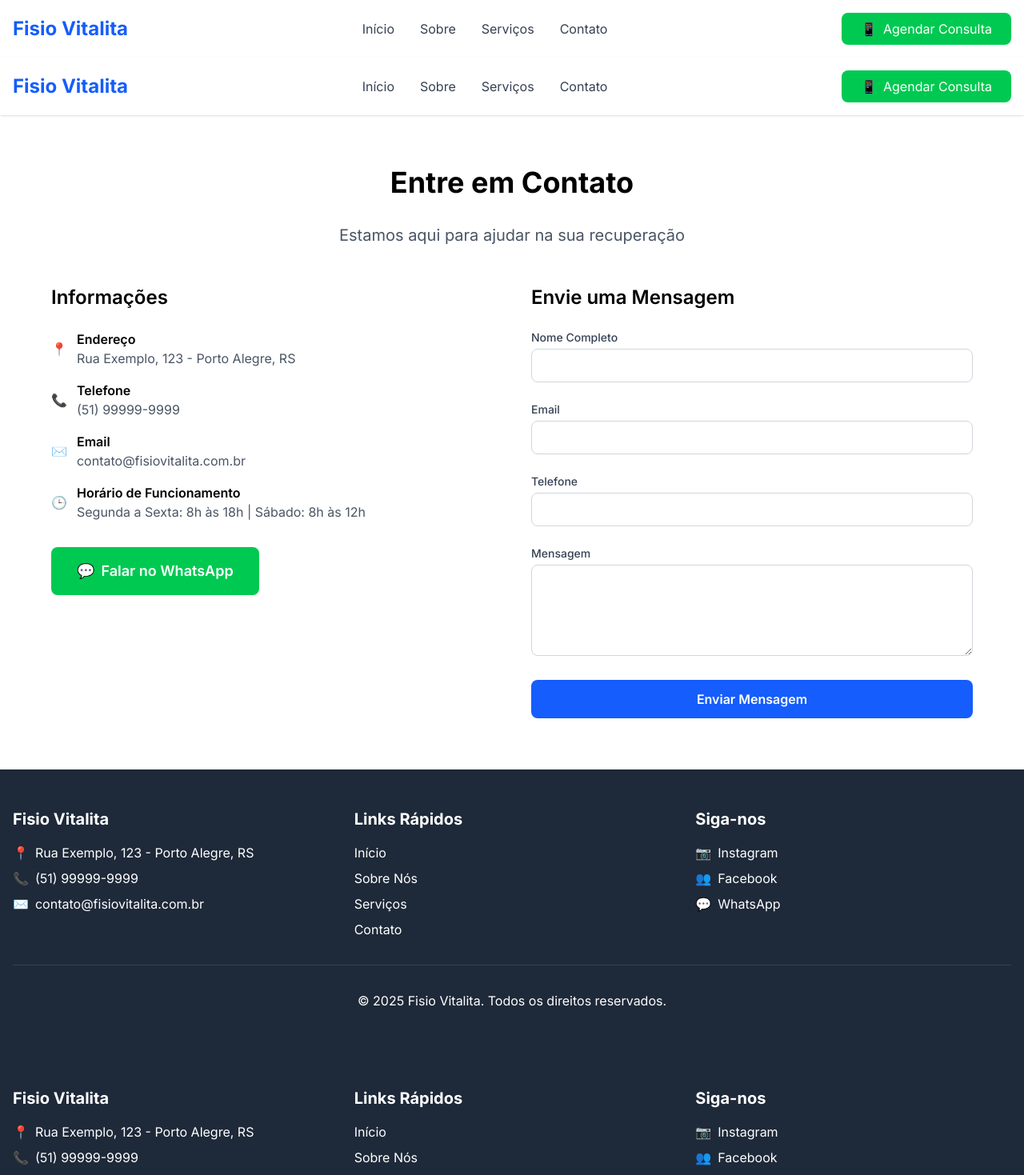
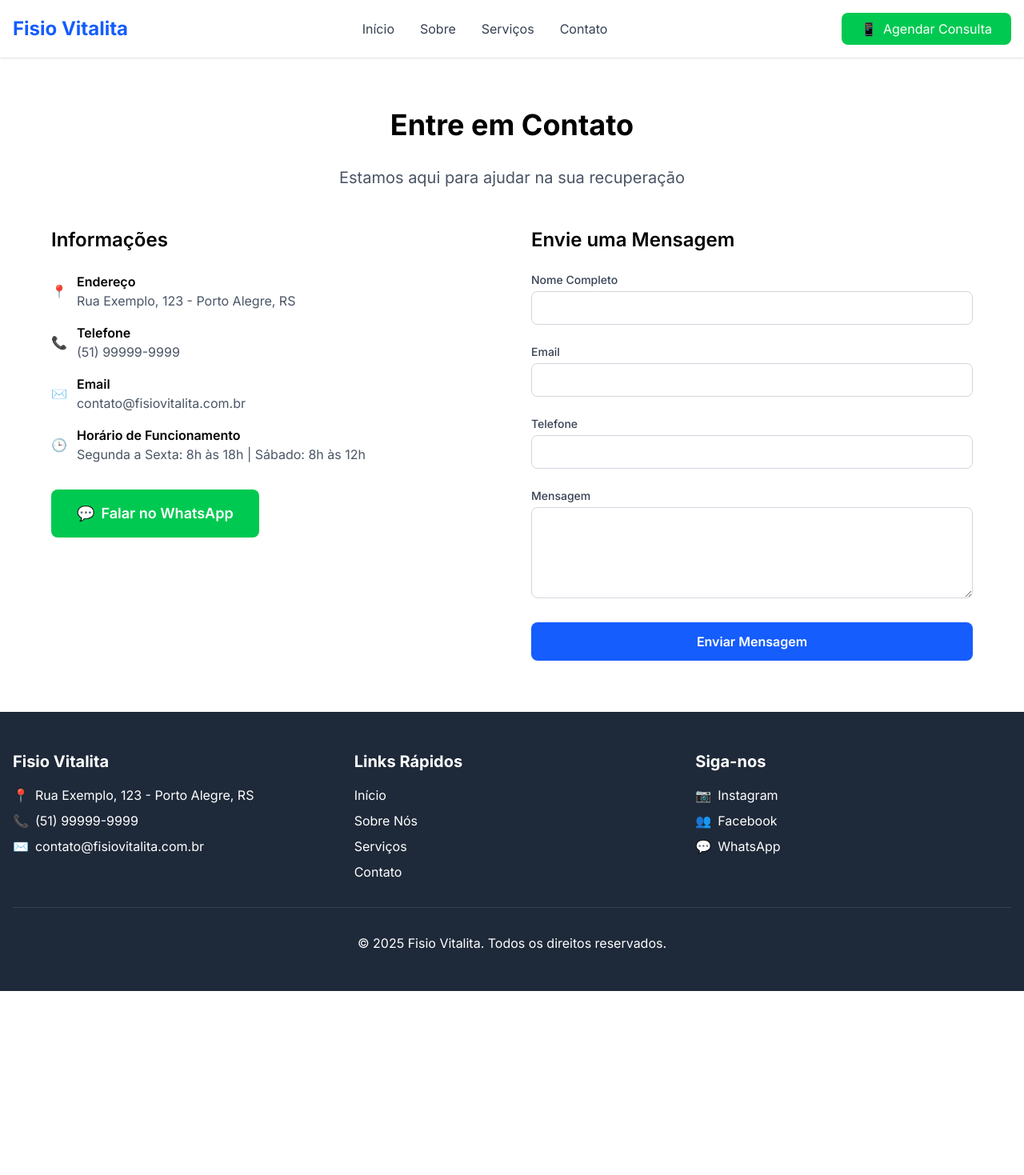
Before and after one commit to Kvothe000/template-site-saude, a Next.js app: page /contato in a window 1280 px wide. Shown: the top 1469 px of the page at 80% size. After the commit the page ends 1239 px from the top, so only its background shows below. Built offline with nearby package versions, Linux system fonts and the light colour scheme.

Commit message:
atualizacoes

```diff
--- a/app/contato/page.tsx
+++ b/app/contato/page.tsx
@@ -1,8 +1,6 @@
 'use client'
 
 import { useState } from 'react'
-import Header from '@/components/Header'
-import Footer from '@/components/Footer'
 import { siteConfig } from '@/config/site-info'
 
 export default function Contact() {
@@ -30,7 +28,6 @@ export default function Contact() {
 
   return (
     <div className="min-h-screen flex flex-col">
-      <Header />
 
       <main className="flex-grow py-16">
         <div className="container mx-auto px-4">
@@ -169,7 +166,6 @@ export default function Contact() {
         </div>
       </main>
 
-      <Footer />
     </div>
   )
 }
--- a/app/page.tsx
+++ b/app/page.tsx
@@ -1,6 +1,4 @@
 import Image from 'next/image' // <--- Importante importar o componente Image
-import Header from '@/components/Header'
-import Footer from '@/components/Footer'
 import { siteConfig } from '@/config/site-info'
 
 export default function Home() {
--- a/app/servicos/page.tsx
+++ b/app/servicos/page.tsx
@@ -1,5 +1,4 @@
-import Header from '@/components/Header'
-import Footer from '@/components/Footer'
+
 import { siteConfig } from '@/config/site-info'
 
 export default function Services() {
@@ -7,7 +6,6 @@ export default function Services() {
 
   return (
     <div className="min-h-screen flex flex-col">
-      <Header />
 
       <main className="flex-grow py-16">
         <div className="container mx-auto px-4">
@@ -38,7 +36,6 @@ export default function Services() {
         </div>
       </main>
 
-      <Footer />
     </div>
   )
 }
--- a/app/sobre/page.tsx
+++ b/app/sobre/page.tsx
@@ -1,11 +1,9 @@
-import Header from '@/components/Header'
-import Footer from '@/components/Footer'
+
 import { siteConfig } from '@/config/site-info'
 
 export default function About() {
   return (
     <div className="min-h-screen flex flex-col">
-      <Header />
 
       <main className="flex-grow py-16">
         <div className="container mx-auto px-4">
@@ -40,7 +38,6 @@ export default function About() {
         </div>
       </main>
 
-      <Footer />
     </div>
   )
 }
```
